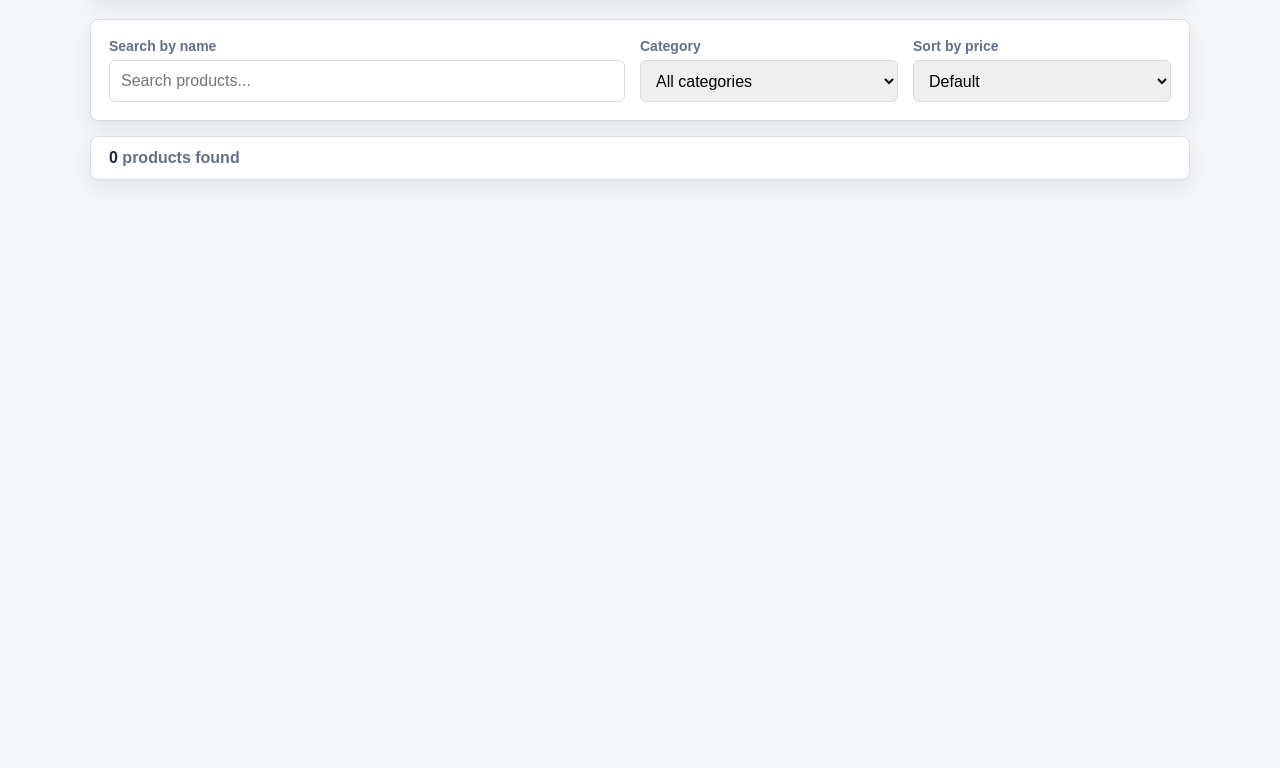
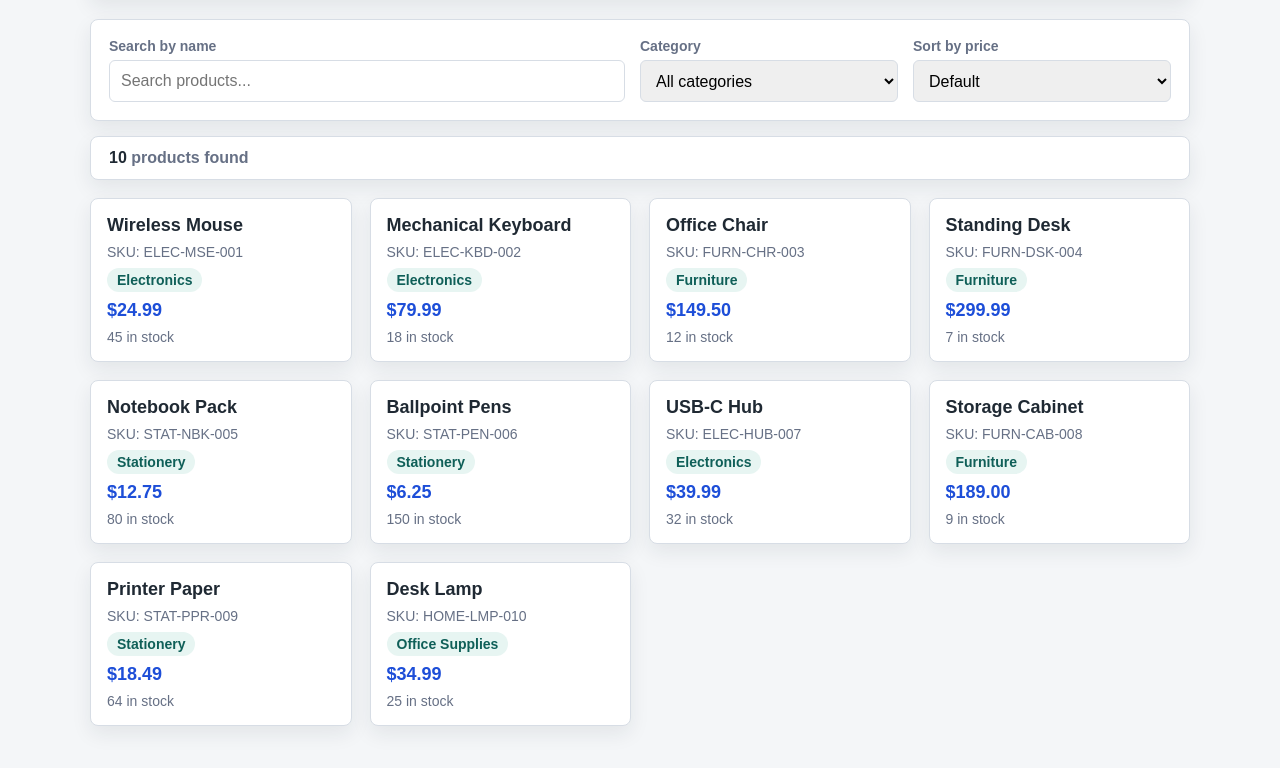
Before and after one commit to xheikhtalha2004/inventory-management-system, a plain HTML site: page index.html in a window 1280 px wide. Shown: the part 414-1182 px from the top of the page. Before the commit the page ends 800 px from the top, so only its background shows below. Drawn offline with Linux system fonts and the light colour scheme.

Commit message:
Added Products in JSON dataset

```diff
--- /dev/null
+++ b/products.json
@@ -0,0 +1,82 @@
+[
+    {
+        "id": 1,
+        "name": "Wireless Mouse",
+        "sku": "ELEC-MSE-001",
+        "category": "Electronics",
+        "price": 24.99,
+        "stock": 45
+    },
+    {
+        "id": 2,
+        "name": "Mechanical Keyboard",
+        "sku": "ELEC-KBD-002",
+        "category": "Electronics",
+        "price": 79.99,
+        "stock": 18
+    },
+    {
+        "id": 3,
+        "name": "Office Chair",
+        "sku": "FURN-CHR-003",
+        "category": "Furniture",
+        "price": 149.5,
+        "stock": 12
+    },
+    {
+        "id": 4,
+        "name": "Standing Desk",
+        "sku": "FURN-DSK-004",
+        "category": "Furniture",
+        "price": 299.99,
+        "stock": 7
+    },
+    {
+        "id": 5,
+        "name": "Notebook Pack",
+        "sku": "STAT-NBK-005",
+        "category": "Stationery",
+        "price": 12.75,
+        "stock": 80
+    },
+    {
+        "id": 6,
+        "name": "Ballpoint Pens",
+        "sku": "STAT-PEN-006",
+        "category": "Stationery",
+        "price": 6.25,
+        "stock": 150
+    },
+    {
+        "id": 7,
+        "name": "USB-C Hub",
+        "sku": "ELEC-HUB-007",
+        "category": "Electronics",
+        "price": 39.99,
+        "stock": 32
+    },
+    {
+        "id": 8,
+        "name": "Storage Cabinet",
+        "sku": "FURN-CAB-008",
+        "category": "Furniture",
+        "price": 189,
+        "stock": 9
+    },
+    {
+        "id": 9,
+        "name": "Printer Paper",
+        "sku": "STAT-PPR-009",
+        "category": "Stationery",
+        "price": 18.49,
+        "stock": 64
+    },
+    {
+        "id": 10,
+        "name": "Desk Lamp",
+        "sku": "HOME-LMP-010",
+        "category": "Office Supplies",
+        "price": 34.99,
+        "stock": 25
+    }
+]
--- a/script.js
+++ b/script.js
@@ -233,3 +233,14 @@ function getSavedProducts() {
 
 function saveAddedProducts() {
     localStorage.setItem(SAVED_PRODUCTS_KEY, JSON.stringify(addedProducts));
+}
+
+function showMessage(message, isError) {
+    formMessage.textContent = message;
+
+    if (isError) {
+        formMessage.classList.add("error");
+    } else {
+        formMessage.classList.remove("error");
+    }
+}
--- a/styles.css
+++ b/styles.css
@@ -1,6 +1,8 @@
 * {
     box-sizing: border-box;
-}body {
+}
+
+body {
     margin: 0;
     background: #f4f6f8;
     color: #1f2933;
@@ -239,24 +241,5 @@ main {
 
     .form-actions button {
         width: 100%;
-g-summary {
-        padding: 16px;
-    }
-
-    .inventory-form {
-        grid-template-columns: 1fr;
-    }
-
-    .form-actions {
-        align-items: stretch;
-        flex-direction: column;
-    }
-
-    .form-actions button {
-        width: 100%;
-    }
-
-    .product-grid {
-        grid-template-columns: 1fr;
     }
 }
```
